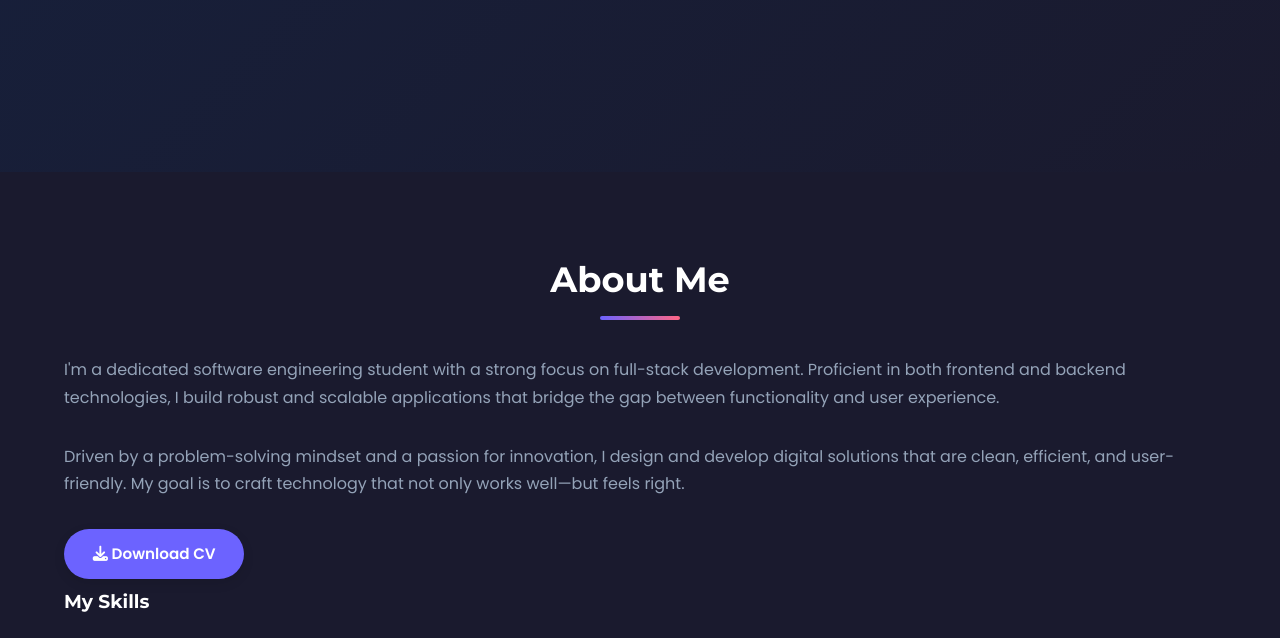
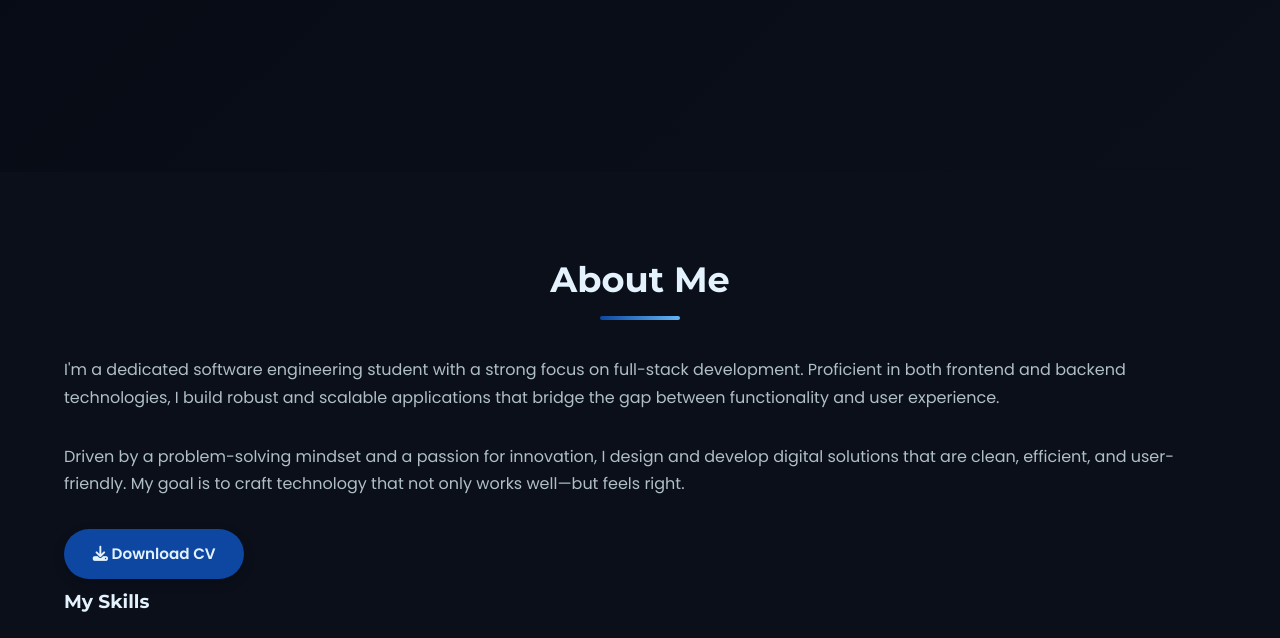
Before and after one commit to Gagana-Chathura/Portfolio-main, a plain HTML site: page index.html in a window 1280 px wide. Shown: the part 628-1266 px from the top of the page. Drawn offline with nearby package versions, Linux system fonts and the light colour scheme.

Commit message:
theme update

```diff
--- a/index.html
+++ b/index.html
@@ -9,21 +9,22 @@
   <link rel="stylesheet" href="https://cdnjs.cloudflare.com/ajax/libs/animate.css/4.1.1/animate.min.css">
   <style>
     :root {
-      --primary: #6C63FF;
-      --primary-light: #8A84FF;
-      --primary-dark: #4D46B3;
-      --secondary: #FF6584;
-      --tertiary: #00C9A7;
-      --dark: #1A1A2E;
-      --darker: #16213E;
-      --gray: #94A3B8;
-      --light-gray: #F1F5F9;
-      --lighter: #E2E8F0;
-      --white: #FFFFFF;
-      --transition: all 0.3s ease;
-      --shadow: 0 4px 12px rgba(0, 0, 0, 0.1);
-      --shadow-lg: 0 8px 24px rgba(0, 0, 0, 0.15);
-    }
+  --primary: #0d47a1;           /* Primary deep blue */
+  --primary-light: #1976d2;     /* Lighter blue for buttons/hover */
+  --primary-dark: #002171;      /* Even deeper for accents */
+  --secondary: #64b5f6;         /* Accent light blue */
+  --tertiary: #00bcd4;          /* Cyan accent */
+  --dark: #0a0f1a;              /* Background */
+  --darker: #060a13;            /* Header/footer or cards */
+  --gray: #b0bec5;              /* Light gray for text */
+  --light-gray: #1c2431;        /* Card/section backgrounds */
+  --lighter: #ffffff;           /* Borders or hover backgrounds */
+  --white: #e3f2fd;             /* Light text on dark background */
+  --transition: all 0.3s ease;
+  --shadow: 0 4px 12px rgba(0, 0, 0, 0.2);
+  --shadow-lg: 0 8px 24px rgba(0, 0, 0, 0.3);
+}
+
 
     * {
       margin: 0;
```
